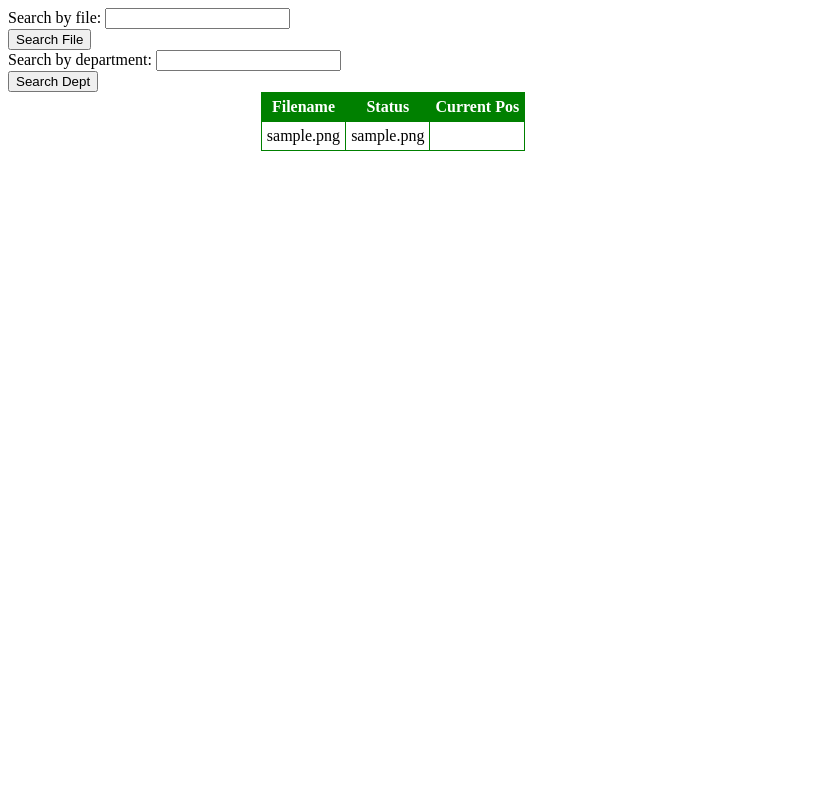
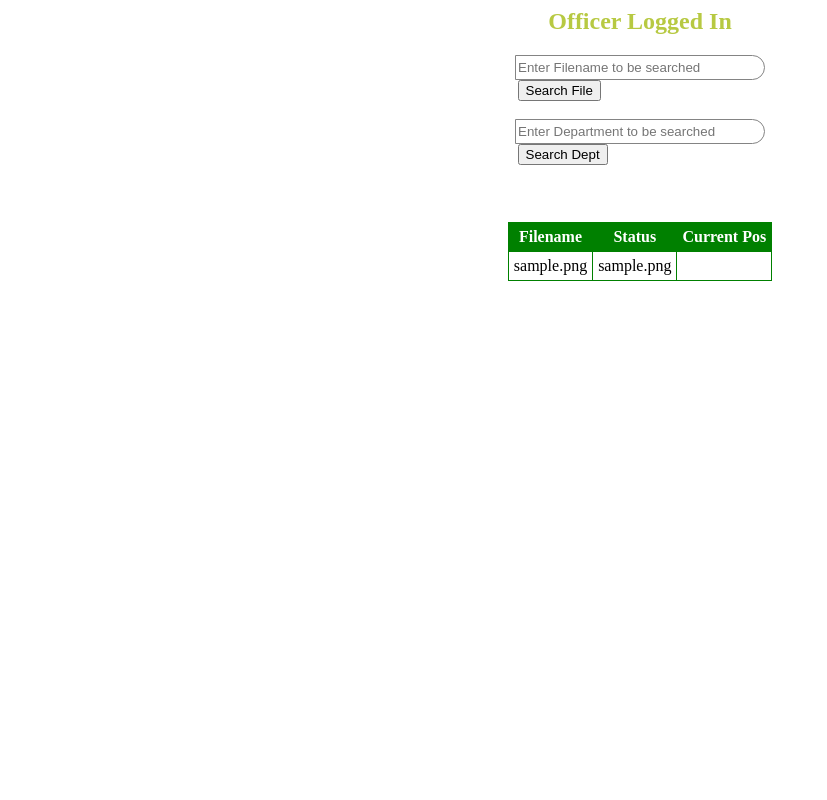
Before and after one commit to Utkarshdevd/eitry, a PHP site: page /officerPage.php in a window 1280 px wide. Shown: the whole page, without its empty margins (0-827 px from the left). Run offline with PHP 8.4, Linux system fonts and the light colour scheme; tables that the repository leaves empty or names only in its code hold one stand-in row (values such as "Sample post"); data that the repository does not hold is empty.

Commit message:
Decoration

```diff
--- /dev/null
+++ b/officerPage.html
@@ -0,0 +1,76 @@
+<html>
+	<style>
+		#myTable{
+
+		}
+			table, td, th {
+		    	border-collapse: collapse;
+    			border: 1px solid green;
+    			padding: 5px;
+    		}
+
+			th {
+			    background-color: green;
+			    color: white;
+			}
+		.outer{
+		    width:100%;
+			border: none;
+		    /* Firefox */
+		    display:-moz-box;
+		    -moz-box-pack:center;
+		    -moz-box-align:center;
+
+		    /* Safari and Chrome */
+		    display:-webkit-box;
+		    -webkit-box-pack:center;
+		    -webkit-box-align:center;
+
+		    /* W3C */
+		    display:box;
+		    box-pack:center;
+		    box-align:center;
+		}
+		#inner{
+		    width:50%;
+		}
+		form{
+			color: #A7C942;
+		}
+
+		.textbox {
+		    -moz-border-radius-topright: 30px;
+		    -webkit-border-top-right-radius: 30px;
+		    border-top-right-radius: 30px;
+		    -moz-border-radius-bottomright: 30px;
+		    -webkit-border-bottom-right-radius: 30px;
+		    border-bottom-right-radius: 30px;
+		    border: 1px solid #848484;
+		    outline:0;
+		    height:25px;
+		    width: 250px;
+		    padding-right:10px;
+		}
+	</style>
+	<script type="text/javascript" src="jquery-1.11.1.min.js"></script>
+	<script type="text/javascript">
+    	$(document).ready(function(){
+    		$("#myTable").tablesorter();
+    	});
+    </script>
+	<body>
+		<h2 class="outer" style="color: #B7C942;">Officer Logged In</h2>
+		<div class="outer">
+
+			<form method="POST" action="">
+				<input class="textbox" type="text" name="searchFile" placeholder="Enter Filename to be searched"><br/>
+				<input style="margin-left:1%;" id="button" type="submit" name="file" value="Search File"><br/><br/>
+				<input class="textbox" type="text" name="searchDept" placeholder="Enter Department to be searched"><br/>
+				<input style="margin-left:1%;" id="button" type="submit" name="dept" value="Search Dept">
+			</form>
+		</div>
+		<br/><br/>
+
+		<script type="text/javascript" src="jquery.tablesorter.js"></script>
+	</body>
+</html>
--- a/officerPage.php
+++ b/officerPage.php
@@ -1,5 +1,10 @@
 <?php
 	session_start();
+
+	$doc = new DOMDocument();
+	$doc->loadHTMLFile("officerPage.html");
+	echo $doc->saveHTML();
+
 	if(isset($_POST['file'])){
 		$_SESSION['searchFile'] = $_POST['searchFile'];
 		refreshData("file");
@@ -13,36 +18,7 @@
 	}
 ?>
 
-<html>
-	<style>
-		#myTable{
-			margin-left:20%;
-		}
-			table, td, th {
-		    	border-collapse: collapse;
-    			border: 1px solid green;
-    			padding: 5px;
-    		}
-
-			th {
-			    background-color: green;
-			    color: white;
-			}
-	</style>
-	<script type="text/javascript" src="jquery-1.11.1.min.js"></script>
-	<script type="text/javascript">
-    	$(document).ready(function(){
-    		$("#myTable").tablesorter();
-    	});
-    </script>
-	<body>
-			<form method="POST" action="">
-				Search by file: <input type="text" name="searchFile"><br/>
-				<input id="button" type="submit" name="file" value="Search File"><br/>
-				Search by department: <input type="text" name="searchDept"><br/>
-				<input id="button" type="submit" name="dept" value="Search Dept"><br/>
-			</form>
-			<?php
+<?php
 			function refreshData($type){
 					$con=mysqli_connect("localhost","root","qwerty","eilabtry");
 					if (mysqli_connect_error()){
@@ -66,7 +42,7 @@
 					<th>Current Pos</th>
 					</tr>";
 					*/
-					echo "<table id=\"myTable\" class=\"tablesorter\">
+					echo "<table id=\"myTable\" class=\"tablesorter outer\">
 						<thead>
 							<tr>
 								<th>Filename</th>
@@ -83,10 +59,8 @@
 					  echo "</tr>";
 					}
 					mysqli_close($con);
+					echo "	</tbody>
+		</table>
+	</div>";
 				}
-			?>
-			</tbody>
-		</table>
-		<script type="text/javascript" src="jquery.tablesorter.js"></script>
-	</body>
-</html>
+?>
```
Also changed, not shown: adminPage.php (+26 -3 lines), index.html (+25 -3 lines), peonPage.php (+27 -3 lines).
